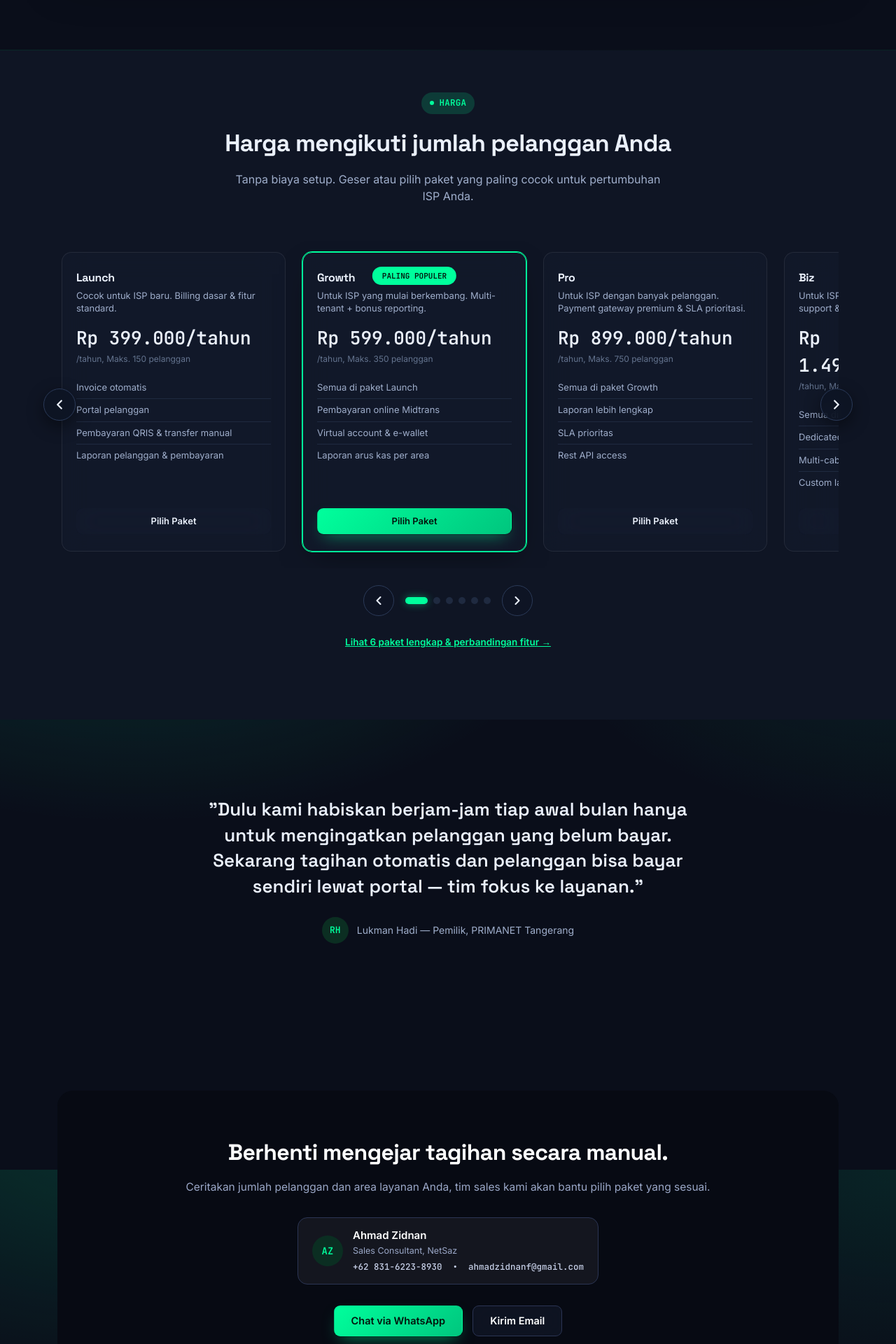
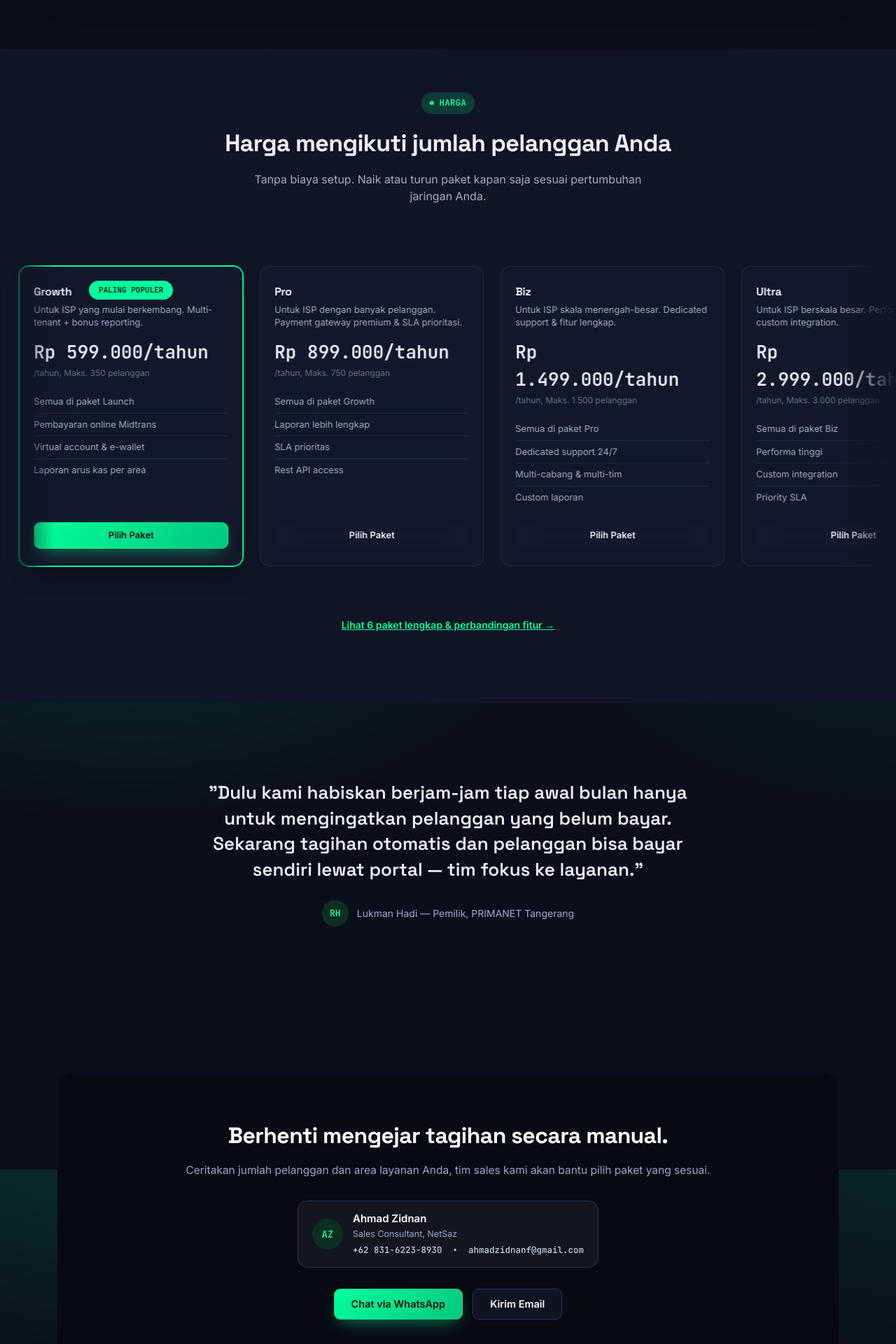
Before and after one commit to satpou/NetSaz, a Laravel app: page / in a window 1280 px wide. Shown: the part 3129-5049 px from the top of the page at 70% size. Run offline with Laravel 12, Linux system fonts and the light colour scheme; style sheets or scripts are compiled from the project's sources; parts of the project's set-up code (start-up, migrations or seed data) failed here and were passed over; some libraries are stand-ins or nearby versions.

Commit message:
feat(landing): implement smooth continuous auto-sliding pricing showcase

```diff
--- a/resources/css/landing.css
+++ b/resources/css/landing.css
@@ -737,127 +737,32 @@
   overflow: hidden;
 }
 
-.pricing-header-row {
-  display: flex;
-  justify-content: space-between;
-  align-items: flex-end;
-  margin-bottom: 32px;
-  gap: 24px;
-}
-
-.carousel-nav-arrows {
-  display: flex;
-  gap: 10px;
-  flex-shrink: 0;
-}
-
-.carousel-arrow-btn {
-  width: 44px;
-  height: 44px;
-  border-radius: 50%;
-  background: var(--panel-soft, rgba(255, 255, 255, 0.05));
-  border: 1px solid var(--line-strong, rgba(255, 255, 255, 0.12));
-  color: var(--ink, #fff);
-  display: inline-flex;
-  align-items: center;
-  justify-content: center;
-  cursor: pointer;
-  transition: all 0.2s cubic-bezier(0.16, 1, 0.3, 1);
-  outline: none;
-}
-
-.carousel-arrow-btn:hover {
-  background: var(--primary, #00ff9c);
-  color: #050b14;
-  border-color: var(--primary, #00ff9c);
-  box-shadow: 0 0 16px rgba(0, 255, 156, 0.35);
-  transform: translateY(-2px);
-}
-
-.carousel-arrow-btn:active {
-  transform: translateY(0) scale(0.96);
-}
-
-.pricing-carousel-container {
+.pricing-carousel-wrapper {
+  width: 100%;
+  overflow: hidden;
   position: relative;
-  width: 100%;
-}
-
-.carousel-float-arrow {
-  position: absolute;
-  top: 50%;
-  transform: translateY(-50%);
-  z-index: 10;
-  width: 46px;
-  height: 46px;
-  border-radius: 50%;
-  background: rgba(13, 20, 36, 0.85);
-  backdrop-filter: blur(12px);
-  -webkit-backdrop-filter: blur(12px);
-  border: 1px solid var(--line-strong, rgba(255, 255, 255, 0.15));
-  color: var(--ink, #fff);
-  display: inline-flex;
-  align-items: center;
-  justify-content: center;
-  cursor: pointer;
-  box-shadow: 0 8px 24px rgba(0, 0, 0, 0.45);
-  transition: all 0.2s ease;
-  outline: none;
-}
-
-.carousel-float-arrow:hover {
-  background: var(--primary, #00ff9c);
-  color: #050b14;
-  border-color: var(--primary, #00ff9c);
-  box-shadow: 0 0 20px rgba(0, 255, 156, 0.45);
-  transform: translateY(-50%) scale(1.08);
-}
-
-.carousel-float-arrow:active {
-  transform: translateY(-50%) scale(0.96);
-}
-
-.carousel-float-arrow.float-prev {
-  left: -20px;
-}
-
-.carousel-float-arrow.float-next {
-  right: -20px;
-}
-
-@media (max-width: 900px) {
-  .carousel-float-arrow {
-    display: none;
-  }
+  padding: 24px 0 32px 0;
+  mask-image: linear-gradient(to right, transparent 0%, black 6%, black 94%, transparent 100%);
+  -webkit-mask-image: linear-gradient(to right, transparent 0%, black 6%, black 94%, transparent 100%);
 }
 
 .pricing-carousel-track {
   display: flex;
   gap: 24px;
-  overflow-x: auto;
-  scroll-snap-type: x mandatory;
-  -webkit-overflow-scrolling: touch;
-  scrollbar-width: none;
-  overscroll-behavior-x: contain;
-  padding: 16px 6px 24px 6px;
+  width: max-content;
+  will-change: transform;
   cursor: grab;
   user-select: none;
+  padding: 12px 0;
 }
 
 .pricing-carousel-track.is-dragging {
   cursor: grabbing;
-  scroll-snap-type: none;
-  scroll-behavior: auto;
-}
-
-.pricing-carousel-track::-webkit-scrollbar {
-  display: none;
 }
 
 .carousel-card {
   width: 320px;
   flex: 0 0 320px;
-  scroll-snap-align: center;
   background: var(--glass-bg);
   backdrop-filter: blur(var(--glass-blur));
   -webkit-backdrop-filter: blur(var(--glass-blur));
@@ -970,44 +875,6 @@
   border: 1px solid transparent;
   transition: transform .15s ease, box-shadow .15s ease, background .15s ease;
   text-decoration: none;
-}
-
-.carousel-bottom-nav {
-  display: flex;
-  align-items: center;
-  justify-content: center;
-  gap: 16px;
-  margin-top: 24px;
-}
-
-.carousel-indicators {
-  display: flex;
-  justify-content: center;
-  align-items: center;
-  gap: 8px;
-}
-
-.carousel-dot {
-  width: 10px;
-  height: 10px;
-  border-radius: 5px;
-  background: var(--line, rgba(255, 255, 255, 0.2));
-  border: none;
-  padding: 0;
-  cursor: pointer;
-  transition: all 0.3s cubic-bezier(0.16, 1, 0.3, 1);
-  outline: none;
-}
-
-.carousel-dot:hover {
-  background: var(--primary, #00ff9c);
-  opacity: 0.8;
-}
-
-.carousel-dot.active {
-  width: 32px;
-  background: var(--primary, #00ff9c);
-  box-shadow: 0 0 12px rgba(0, 255, 156, 0.45);
 }
 
 @media (max-width:900px) {
--- a/resources/js/landing.js
+++ b/resources/js/landing.js
@@ -43,192 +43,132 @@ document.addEventListener('DOMContentLoaded', () => {
   }, { threshold: 0.4 });
   document.querySelectorAll('.stat-num').forEach(el => counterIo.observe(el));
 
-  // Interactive Pricing Carousel & Slider
-  initPricingCarousel();
+  // Continuous Auto-Slide Pricing Showcase
+  initAutoSlidePricing();
 });
 
-function initPricingCarousel() {
-  const container = document.querySelector('.pricing-carousel-container');
+function initAutoSlidePricing() {
+  const wrapper = document.querySelector('.pricing-carousel-wrapper');
   const track = document.querySelector('.pricing-carousel-track');
-  if (!container || !track) return;
+  if (!wrapper || !track) return;
 
-  const cards = Array.from(track.querySelectorAll('.carousel-card'));
-  const dots = Array.from(document.querySelectorAll('.carousel-dot'));
-  const prevBtns = Array.from(document.querySelectorAll('.prev-btn, .float-prev'));
-  const nextBtns = Array.from(document.querySelectorAll('.next-btn, .float-next'));
-
-  if (cards.length === 0) return;
-
-  let currentIndex = 0;
+  let pos = 0;
+  let isHovered = false;
   let isDragging = false;
   let startX = 0;
-  let scrollStart = 0;
-  let totalDragDelta = 0;
-  let autoTimer = null;
-  const autoPlayDelay = 4000;
+  let startPos = 0;
+  let dragDelta = 0;
+  let lastTime = performance.now();
 
-  const prefersReducedMotion = window.matchMedia('(prefers-reduced-motion: reduce)').matches;
+  // Speed: 48 pixels per second (smooth, calm, readable, continuous)
+  const speedPerSecond = 48;
 
-  function getTargetScroll(index) {
-    if (!cards[index]) return 0;
-    const card = cards[index];
-    const trackWidth = track.clientWidth;
-    const cardWidth = card.offsetWidth;
-    // Center card within track viewport
-    return card.offsetLeft - (trackWidth - cardWidth) / 2;
+  function getHalfWidth() {
+    return track.scrollWidth / 2;
   }
 
-  function scrollToIndex(index, smooth = true) {
-    if (cards.length === 0) return;
-    if (index < 0) index = cards.length - 1;
-    if (index >= cards.length) index = 0;
+  function tick(now) {
+    const dt = Math.min((now - lastTime) / 1000, 0.1);
+    lastTime = now;
 
-    currentIndex = index;
-    const target = getTargetScroll(currentIndex);
-    const behavior = (!prefersReducedMotion && smooth) ? 'smooth' : 'auto';
+    if (!isHovered && !isDragging) {
+      pos -= speedPerSecond * dt;
+      const halfWidth = getHalfWidth();
+      if (halfWidth > 0 && Math.abs(pos) >= halfWidth) {
+        pos += halfWidth;
+      }
+      track.style.transform = `translate3d(${pos}px, 0, 0)`;
+    }
 
-    track.scrollTo({
-      left: target,
-      behavior: behavior
-    });
-
-    updateActiveDot(currentIndex);
+    requestAnimationFrame(tick);
   }
 
-  function updateActiveDot(index) {
-    dots.forEach((dot, idx) => {
-      const isActive = idx === index;
-      dot.classList.toggle('active', isActive);
-      dot.setAttribute('aria-selected', isActive ? 'true' : 'false');
-    });
+  requestAnimationFrame(tick);
+
+  // Pause when hovered
+  wrapper.addEventListener('mouseenter', () => { isHovered = true; });
+  wrapper.addEventListener('mouseleave', () => {
+    isHovered = false;
+    lastTime = performance.now();
+  });
+
+  // Mouse & Touch Dragging
+  function handleDragStart(clientX) {
+    isDragging = true;
+    startX = clientX;
+    startPos = pos;
+    dragDelta = 0;
+    track.classList.add('is-dragging');
   }
 
-  // Scroll sync to update dots and current index on manual scroll / swipe
-  let isTicking = false;
-  track.addEventListener('scroll', () => {
-    if (isDragging) return;
-    if (!isTicking) {
-      window.requestAnimationFrame(() => {
-        const trackCenter = track.scrollLeft + track.clientWidth / 2;
-        let closestIndex = 0;
-        let minDistance = Infinity;
+  function handleDragMove(clientX) {
+    if (!isDragging) return;
+    const delta = clientX - startX;
+    dragDelta = delta;
+    pos = startPos + delta;
 
-        cards.forEach((card, idx) => {
-          const cardCenter = card.offsetLeft + card.offsetWidth / 2;
-          const dist = Math.abs(trackCenter - cardCenter);
-          if (dist < minDistance) {
-            minDistance = dist;
-            closestIndex = idx;
-          }
-        });
+    const halfWidth = getHalfWidth();
+    if (halfWidth > 0) {
+      if (pos > 0) {
+        pos -= halfWidth;
+        startPos -= halfWidth;
+      } else if (Math.abs(pos) >= halfWidth) {
+        pos += halfWidth;
+        startPos += halfWidth;
+      }
+    }
+    track.style.transform = `translate3d(${pos}px, 0, 0)`;
+  }
 
-        currentIndex = closestIndex;
-        updateActiveDot(currentIndex);
-        isTicking = false;
-      });
-      isTicking = true;
+  function handleDragEnd() {
+    if (!isDragging) return;
+    isDragging = false;
+    track.classList.remove('is-dragging');
+    lastTime = performance.now();
+  }
+
+  // Mouse drag
+  track.addEventListener('mousedown', (e) => {
+    if (e.button !== 0) return;
+    handleDragStart(e.clientX);
+  });
+
+  window.addEventListener('mousemove', (e) => {
+    if (isDragging) {
+      e.preventDefault();
+      handleDragMove(e.clientX);
+    }
+  });
+
+  window.addEventListener('mouseup', handleDragEnd);
+
+  // Touch drag
+  track.addEventListener('touchstart', (e) => {
+    if (e.touches.length === 1) {
+      handleDragStart(e.touches[0].clientX);
     }
   }, { passive: true });
 
-  // Navigation Arrows
-  prevBtns.forEach(btn => {
-    btn.addEventListener('click', (e) => {
-      e.preventDefault();
-      scrollToIndex(currentIndex - 1);
-      resetAutoPlay();
-    });
-  });
+  track.addEventListener('touchmove', (e) => {
+    if (isDragging && e.touches.length === 1) {
+      handleDragMove(e.touches[0].clientX);
+    }
+  }, { passive: true });
 
-  nextBtns.forEach(btn => {
-    btn.addEventListener('click', (e) => {
-      e.preventDefault();
-      scrollToIndex(currentIndex + 1);
-      resetAutoPlay();
-    });
-  });
+  track.addEventListener('touchend', handleDragEnd);
+  track.addEventListener('touchcancel', handleDragEnd);
 
-  // Dots
-  dots.forEach((dot, idx) => {
-    dot.addEventListener('click', (e) => {
-      e.preventDefault();
-      scrollToIndex(idx);
-      resetAutoPlay();
-    });
-  });
-
-  // Mouse Drag To Scroll
-  track.addEventListener('mousedown', (e) => {
-    isDragging = true;
-    startX = e.pageX - track.offsetLeft;
-    scrollStart = track.scrollLeft;
-    totalDragDelta = 0;
-    track.classList.add('is-dragging');
-    pauseAutoPlay();
-  });
-
-  window.addEventListener('mousemove', (e) => {
-    if (!isDragging) return;
-    e.preventDefault();
-    const x = e.pageX - track.offsetLeft;
-    const walk = (x - startX) * 1.5;
-    track.scrollLeft = scrollStart - walk;
-    totalDragDelta += Math.abs(walk);
-  });
-
-  window.addEventListener('mouseup', () => {
-    if (!isDragging) return;
-    isDragging = false;
-    track.classList.remove('is-dragging');
-    resumeAutoPlay();
-  });
-
-  // Prevent link click if user was dragging
+  // Prevent link click if user dragged
   track.addEventListener('click', (e) => {
-    if (totalDragDelta > 10) {
+    if (Math.abs(dragDelta) > 10) {
       e.preventDefault();
       e.stopPropagation();
     }
   }, true);
 
-  // Auto-play timer
-  function startAutoPlay() {
-    if (autoTimer) clearInterval(autoTimer);
-    autoTimer = setInterval(() => {
-      scrollToIndex(currentIndex + 1);
-    }, autoPlayDelay);
-  }
-
-  function pauseAutoPlay() {
-    if (autoTimer) {
-      clearInterval(autoTimer);
-      autoTimer = null;
-    }
-  }
-
-  function resumeAutoPlay() {
-    pauseAutoPlay();
-    startAutoPlay();
-  }
-
-  function resetAutoPlay() {
-    pauseAutoPlay();
-    startAutoPlay();
-  }
-
-  container.addEventListener('mouseenter', pauseAutoPlay);
-  container.addEventListener('mouseleave', resumeAutoPlay);
-  container.addEventListener('touchstart', pauseAutoPlay, { passive: true });
-  container.addEventListener('touchend', resumeAutoPlay, { passive: true });
-
+  // Pause when tab not active
   document.addEventListener('visibilitychange', () => {
-    if (document.hidden) {
-      pauseAutoPlay();
-    } else {
-      resumeAutoPlay();
-    }
+    isHovered = document.hidden;
+    lastTime = performance.now();
   });
-
-  // Initial scroll position
-  updateActiveDot(0);
-  startAutoPlay();
 }
--- a/resources/views/landing.blade.php
+++ b/resources/views/landing.blade.php
@@ -147,26 +147,20 @@
   </div>
 </section>
 
-<section class="pricing" id="harga" aria-roledescription="carousel" aria-label="Paket Langganan NetSaz">
+<section class="pricing" id="harga">
   <div class="wrap">
     <div class="section-head reveal">
       <div class="eyebrow"><span class="dot"></span>HARGA</div>
       <h2>Harga mengikuti jumlah pelanggan Anda</h2>
-      <p>Tanpa biaya setup. Geser atau pilih paket yang paling cocok untuk pertumbuhan ISP Anda.</p>
+      <p>Tanpa biaya setup. Naik atau turun paket kapan saja sesuai pertumbuhan jaringan Anda.</p>
+    </div>
   </div>
 
-    <div class="pricing-carousel-container">
-      <button type="button" class="carousel-float-arrow float-prev" aria-label="Paket sebelumnya" title="Sebelumnya">
-        <svg width="22" height="22" viewBox="0 0 24 24" fill="none" stroke="currentColor" stroke-width="2.5" stroke-linecap="round" stroke-linejoin="round"><path d="M15 18l-6-6 6-6"/></svg>
-      </button>
-
-      <div class="pricing-carousel-track" role="region" aria-label="Daftar Paket Langganan">
-        @foreach (config('pricing_plans') as $index => $plan)
-        <div class="price-card carousel-card {{ $plan['highlight'] ? 'highlight' : '' }} {{ ($plan['is_enterprise'] ?? false) ? 'enterprise' : '' }}"
-             data-index="{{ $index }}"
-             role="group"
-             aria-roledescription="slide"
-             aria-label="{{ $index + 1 }} dari {{ count(config('pricing_plans')) }}">
+  <div class="pricing-carousel-wrapper">
+    <div class="pricing-carousel-track">
+      {{-- Set 1 of cards --}}
+      @foreach (config('pricing_plans') as $plan)
+      <div class="price-card carousel-card {{ $plan['highlight'] ? 'highlight' : '' }} {{ ($plan['is_enterprise'] ?? false) ? 'enterprise' : '' }}">
         @if ($plan['badge'])
         <span class="tag">{{ $plan['badge'] }}</span>
         @endif
@@ -187,36 +181,36 @@
         @endif
       </div>
       @endforeach
+
+      {{-- Set 2 of cards for seamless infinite loop --}}
+      @foreach (config('pricing_plans') as $plan)
+      <div class="price-card carousel-card {{ $plan['highlight'] ? 'highlight' : '' }} {{ ($plan['is_enterprise'] ?? false) ? 'enterprise' : '' }}" aria-hidden="true">
+        @if ($plan['badge'])
+        <span class="tag">{{ $plan['badge'] }}</span>
+        @endif
+        <h3>{{ $plan['name'] }}</h3>
+        <div class="desc">{{ $plan['description'] }}</div>
+        <div class="amount">{{ $plan['price'] }}</div>
+        <div class="per">{{ ($plan['is_enterprise'] ?? false) ? 'Solusi Kustom' : '/tahun, ' . $plan['kuota'] }}</div>
+        <ul>
+          @foreach (array_slice($plan['benefits'], 0, 4) as $benefit)
+          <li>{{ $benefit }}</li>
+          @endforeach
+        </ul>
+        @if($plan['is_enterprise'] ?? false)
+        <a class="btn btn-outline" href="{{ $plan['cta'] }}" target="_blank" rel="noopener" tabindex="-1">{{ $plan['cta_label'] }}</a>
+        @else
+        <a class="btn {{ $plan['highlight'] ? 'btn-primary' : 'btn-outline' }}"
+           href="{{ route('register') }}?plan={{ $plan['key'] }}" tabindex="-1">Pilih Paket</a>
+        @endif
+      </div>
+      @endforeach
+    </div>
   </div>
 
-      <button type="button" class="carousel-float-arrow float-next" aria-label="Paket berikutnya" title="Berikutnya">
-        <svg width="22" height="22" viewBox="0 0 24 24" fill="none" stroke="currentColor" stroke-width="2.5" stroke-linecap="round" stroke-linejoin="round"><path d="M9 18l6-6-6-6"/></svg>
-      </button>
-    </div>
-
-    <!-- Carousel Bottom Controls (Arrows + Indicators) -->
-    <div class="carousel-bottom-nav">
-      <button type="button" class="carousel-arrow-btn prev-btn" aria-label="Paket sebelumnya" title="Paket Sebelumnya">
-        <svg width="20" height="20" viewBox="0 0 24 24" fill="none" stroke="currentColor" stroke-width="2.5" stroke-linecap="round" stroke-linejoin="round"><path d="M15 18l-6-6 6-6"/></svg>
-      </button>
-      <div class="carousel-indicators" role="tablist" aria-label="Indikator Paket">
-        @foreach (config('pricing_plans') as $index => $plan)
-        <button type="button"
-                role="tab"
-                class="carousel-dot {{ $index === 0 ? 'active' : '' }}"
-                data-index="{{ $index }}"
-                aria-label="Paket {{ $plan['name'] }}"
-                aria-selected="{{ $index === 0 ? 'true' : 'false' }}">
-        </button>
-        @endforeach
-      </div>
-      <button type="button" class="carousel-arrow-btn next-btn" aria-label="Paket berikutnya" title="Paket Berikutnya">
-        <svg width="20" height="20" viewBox="0 0 24 24" fill="none" stroke="currentColor" stroke-width="2.5" stroke-linecap="round" stroke-linejoin="round"><path d="M9 18l6-6-6-6"/></svg>
-      </button>
-    </div>
-
-    <div style="text-align:center;margin-top:24px;" class="reveal">
-      <a href="{{ route('price') }}" style="font-size:13.5px;color:var(--primary);text-decoration:underline;font-weight:600;">Lihat 6 paket lengkap & perbandingan fitur →</a>
+  <div class="wrap">
+    <div style="text-align:center;margin-top:28px;" class="reveal">
+      <a href="{{ route('price') }}" style="font-size:14px;color:var(--primary);text-decoration:underline;font-weight:600;">Lihat 6 paket lengkap &amp; perbandingan fitur →</a>
     </div>
   </div>
 </section>
```
Lines whose indentation alone changed are shown as unchanged.
